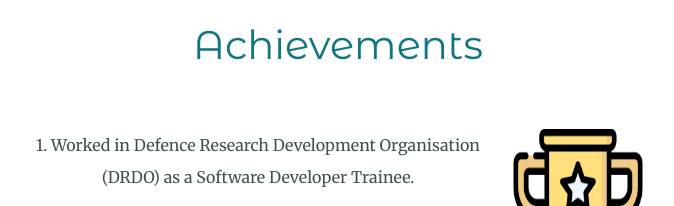
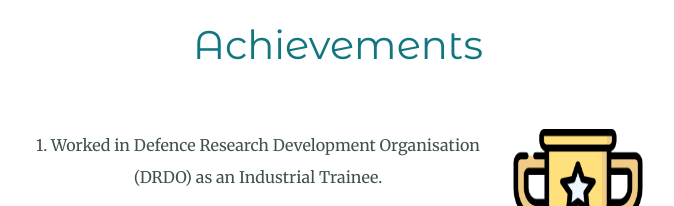
Before and after one commit to Ramanjay/Portfolio, a plain HTML site: page index.html in a window 1280 px wide. Shown: the part 2240-2446 px from the top of the page, without its empty margins (302-976 px from the left). Drawn offline with Linux system fonts and the light colour scheme.

Commit message:
Update index.html

```diff
--- a/index.html
+++ b/index.html
@@ -42,7 +42,7 @@
       <h2>Achievements</h2>
       <div class="skill-row">
         <img class="achievement-pic" src="images/achievement pic.png" alt="achievement-img">
-        <p>1. Worked in Defence Research Development Organisation (DRDO) as a Software Developer Trainee.</p>
+        <p>1. Worked in Defence Research Development Organisation (DRDO) as an Industrial Trainee.</p>
         <p>2. Participated in NASA International Space Apps Challenge Hackathon 2018.</p>
         <br><br>
       </div>
```
